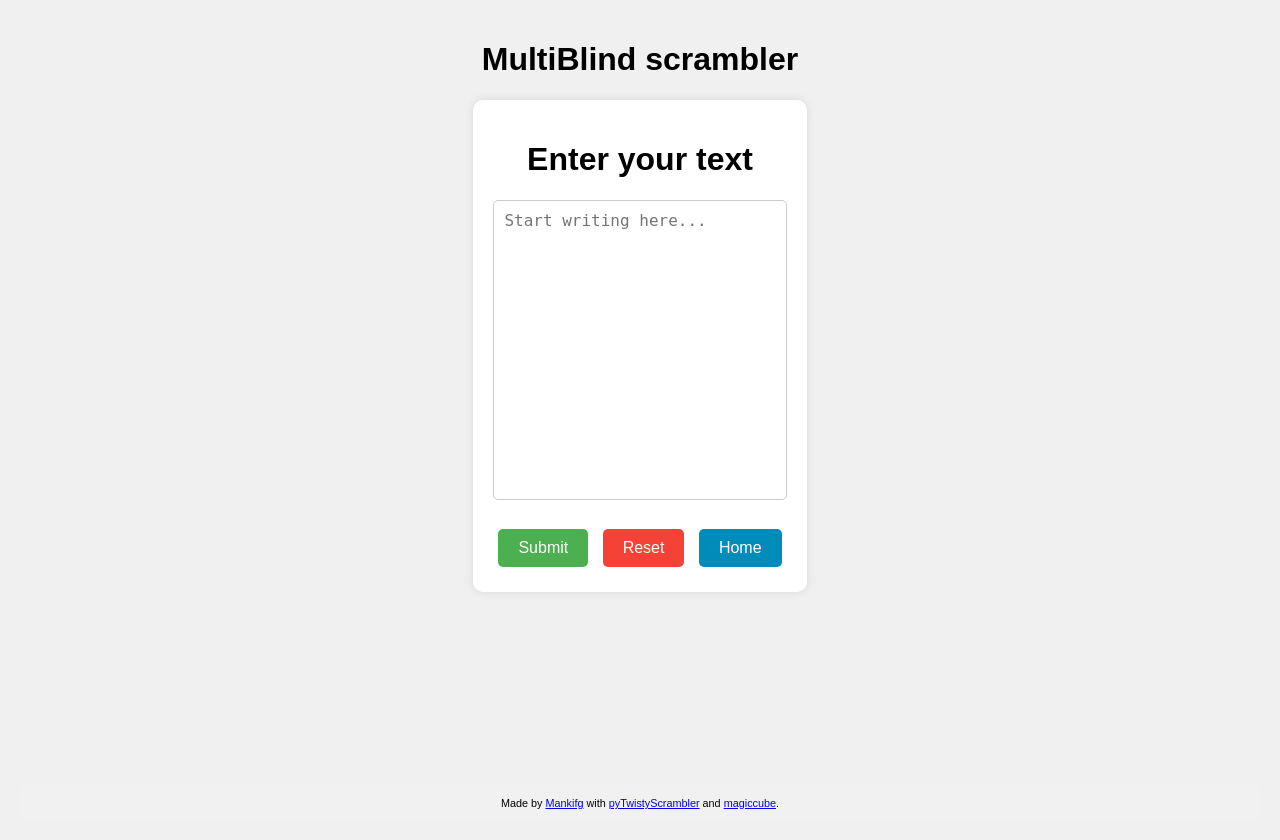
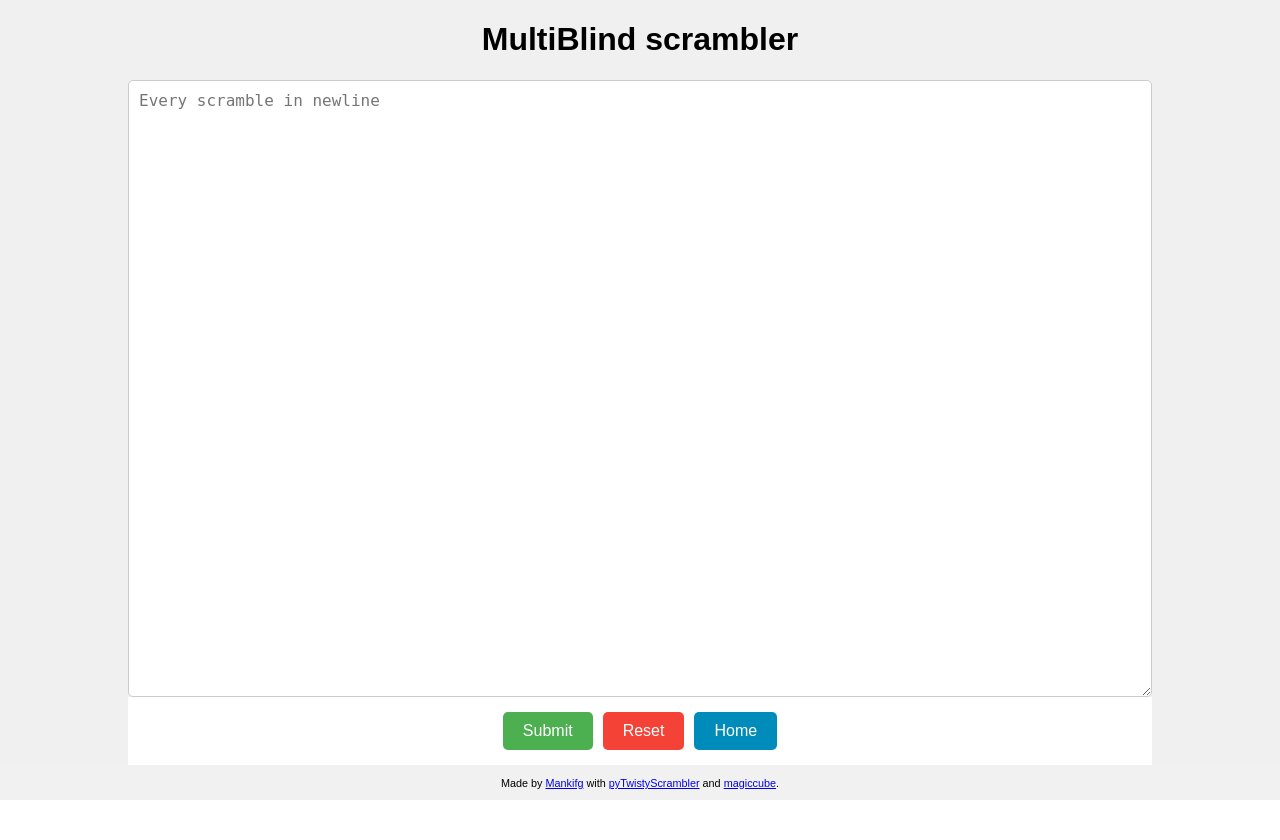
Before and after one commit to Mankifg/mbldscramb, a FastAPI app: page /userscrambles in a window 1280 px wide. After the commit the page ends 800 px from the top, so only its background shows below. Run offline with FastAPI, Linux system fonts and the light colour scheme.

Commit message:
fixed a bit

```diff
--- a/main.py
+++ b/main.py
@@ -149,6 +149,11 @@ async def handle_form(response:Response,input_text: str = Form(...)):
 
     inp = input_text.split("\n")
 
+    pattern = r"^\d+[\.\)]\s*"
+
+    # Filter the scrambles
+    inp = [re.sub(pattern, "", scramble) for scramble in inp]
+
     print(inp)
 
 
@@ -179,7 +184,7 @@ async def handle_form(response:Response,input_text: str = Form(...)):
     response.set_cookie(key="s", value=scrambles, httponly=True)
 
 
-    return {"output": "Finished"}
+    return {"output": "Saved"}
 
 @app.post("/save_scr")
 async def save_scr(response: Response,cubes: int = 2):
--- a/templates/userScrambles.html
+++ b/templates/userScrambles.html
@@ -6,31 +6,29 @@
         body {
             font-family: Arial, sans-serif;
             margin: 0;
-            padding: 20px;
+            padding: 0;
             text-align: center;
             background-color: #f0f0f0;
             display: flex;
             flex-direction: column;
-            min-height: 100vh;
+            height: 100vh;
         }
         .container {
-            max-width: 600px;
-            margin: 0 auto;
-            background-color: #fff;
-            padding: 20px;
-            border-radius: 10px;
-            box-shadow: 0 0 10px rgba(0, 0, 0, 0.1);
+            display: flex;
+            flex-direction: column;
+            flex-grow: 1;
+            justify-content: center;
+            align-items: center;
         }
         textarea {
-            width: 100%;
-            height: 300px;
+            width: 80%;
+            height: calc(100% - 60px); /* Subtracting 60px to account for padding and margins */
             font-size: 16px;
             padding: 10px;
             box-sizing: border-box;
-            margin-bottom: 20px;
-            resize: none;
             border-radius: 5px;
             border: 1px solid #ccc;
+            flex-grow: 1;
         }
         .button {
             padding: 10px 20px;
@@ -60,7 +58,6 @@
             background-color: #007bb5;
         }
         footer {
-            margin-top: auto;
             text-align: center;
             padding: 10px;
             font-size: small;
@@ -70,15 +67,22 @@
             margin-top: 20px;
             font-size: 18px;
         }
+        .button-container {
+            display: flex;
+            justify-content: center;
+            background-color: #fff;
+            width: 80%;
+            padding: 10px;
+            box-sizing: border-box;
+        }
     </style>
 </head>
 <body>
     <h1>MultiBlind scrambler</h1>
     <div class="container">
-        <h1>Enter your text</h1>
-        <form id="textForm">
-            <textarea id="inputText" name="input_text" placeholder="Start writing here..."></textarea>
-            <div>
+        <form id="textForm" style="display: flex; flex-direction: column; height: 100%; width: 100%; align-items: center;">
+            <textarea id="inputText" name="input_text" placeholder="Every scramble in newline"></textarea>
+            <div class="button-container">
                 <button type="submit" class="button button-submit">Submit</button>
                 <button type="reset" class="button button-reset">Reset</button>
                 <a href="/"><button type="button" class="button button-home">Home</button></a>
@@ -98,7 +102,7 @@
             });
             const result = await response.json();
             document.getElementById('result').style.display = 'block';
-            document.getElementById('result').innerText = 'Received Text: ' + result.output;
+            document.getElementById('result').innerText = result.output;
         });
     </script>
 </body>
```
